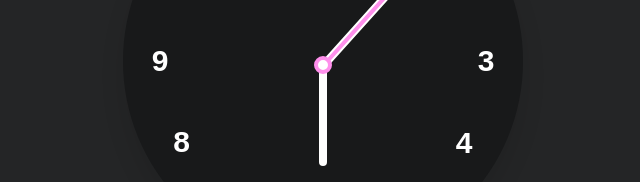
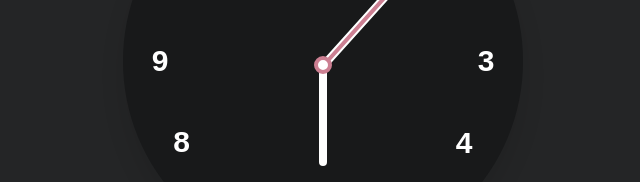
Before and after one commit to NathaliaT07/Clock, a plain HTML site: page index.html in a window 1280 px wide. Both pictures are taken after a click on the element "Dark Mode". Shown: the part 286-468 px from the top of the page, 317-957 px from the left. Drawn offline with Linux system fonts and the light colour scheme.

Commit message:
color change

```diff
--- a/style.css
+++ b/style.css
@@ -26,7 +26,7 @@ body.dark{
     --primary-color: #242526;
     --white-color: #18191a;
     --black-color: #fff;
-    --red-color: #ff8fec;
+    --red-color: rgb(204, 127, 146);
 }
 
 
```
